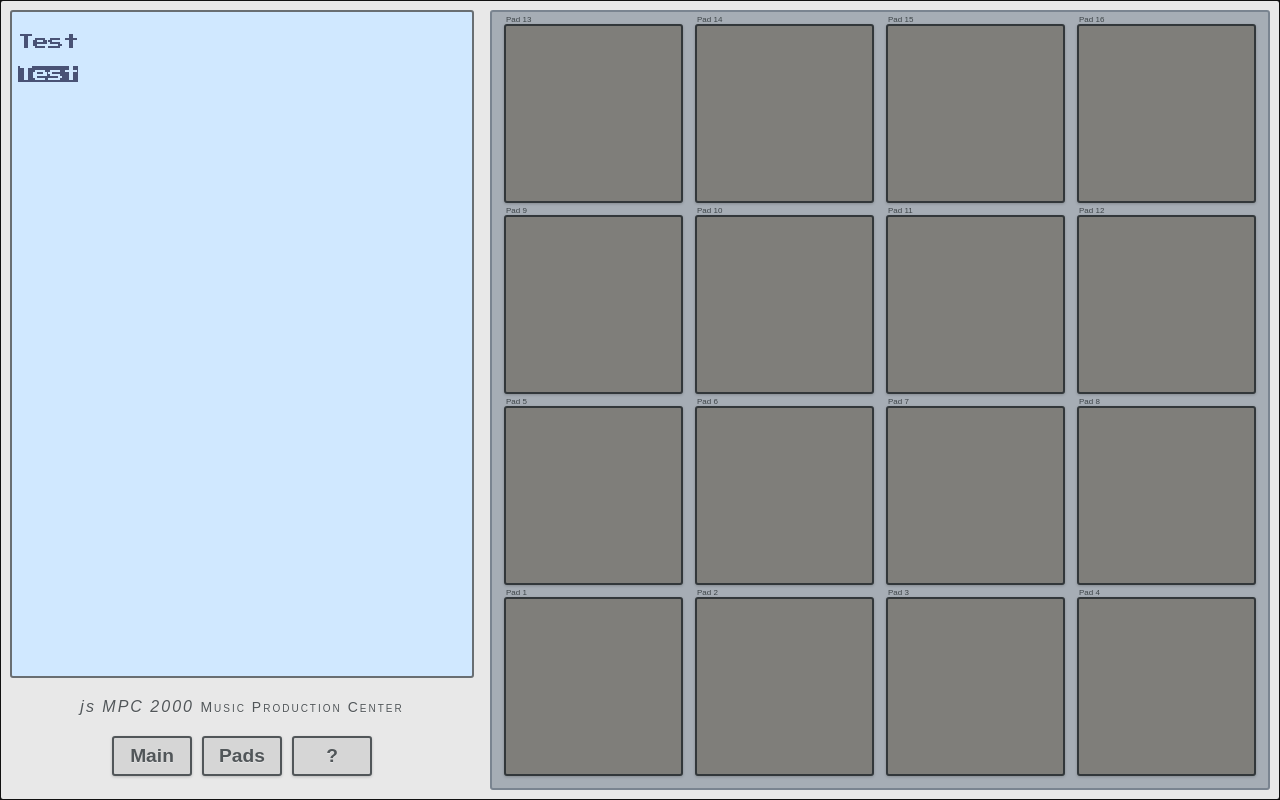
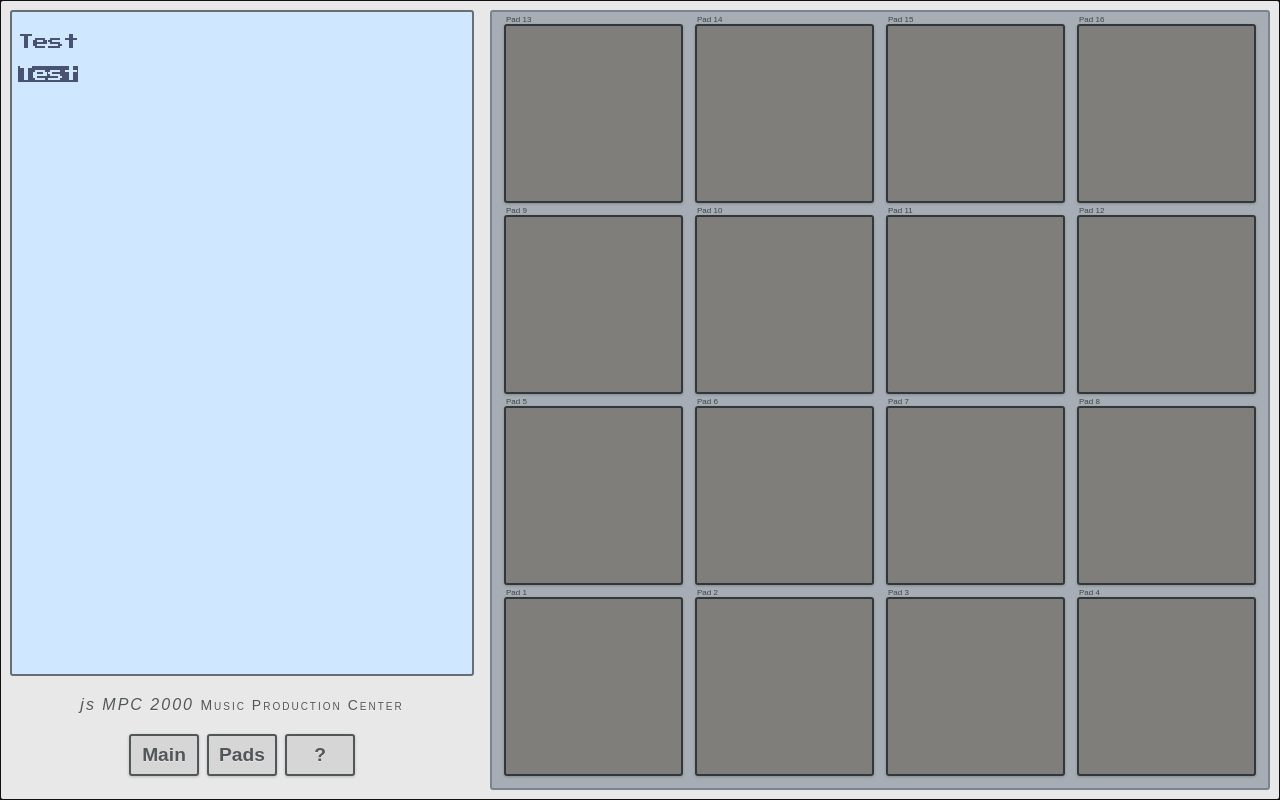
Before and after one commit to arisslin/jsmpc, a React (Create React App) app: page / in a window 1280 px wide. Built offline with nearby package versions, Linux system fonts and the light colour scheme; no server answers; a web font is replaced by a local one.

Commit message:
Style buttoN

```diff
--- a/src/components/Buttons/Button.js
+++ b/src/components/Buttons/Button.js
@@ -13,12 +13,13 @@ export default function Button({ text }) {
 }
 
 const ButtonStyled = styled.button`
-  margin-left: 10px;
+  flex-wrap: wrap;
+  margin-left: 8px;
   border: 2px solid;
   border-color: var(--color-border);
   border-radius: 3px;
-  height: 40px;
-  width: 80px;
+  padding: 8px;
+  width: 70px;
   background-color: ${props =>
     props.active ? 'var(--blue-grey-light)' : 'var(--color-button-light)'};
   box-shadow: ${props => (props.active ? 'none' : 'var(--element-box-shadow)')};
```
